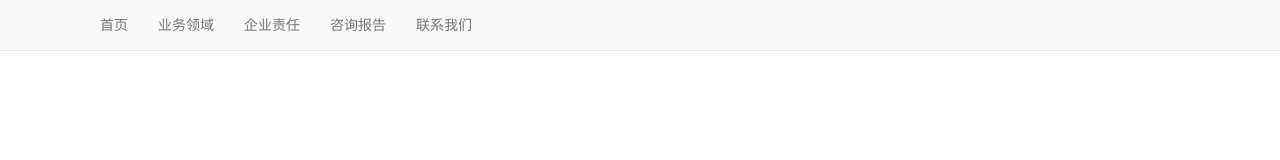
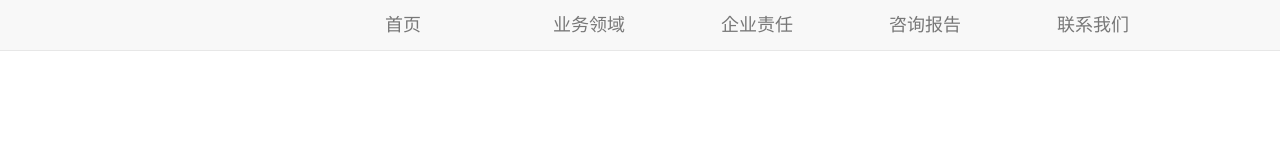
Before and after one commit to herechc/QRu, a plain HTML site: page src/index.html in a window 1280 px wide. Drawn offline with Linux system fonts and the light colour scheme.

Commit message:
by herec

```diff
--- a/src/css/main.scss
+++ b/src/css/main.scss
@@ -1 +1,2 @@
 @import "default/default";
+@import "resize";
--- a/src/css/resize.scss
+++ b/src/css/resize.scss
@@ -1,6 +1,14 @@
-/*nav*/
+/*resize*/
+//nav
 @media (min-width: 768px){
   .navbar-nav{
-
+    float: right!important;
+    li{
+      a{
+        width:168px;
+        color: #fff;
+        font-size: 18px;
+      }
+    }
   }
 }
```
Also changed, not shown: src/css/main.css, 1 other file.
